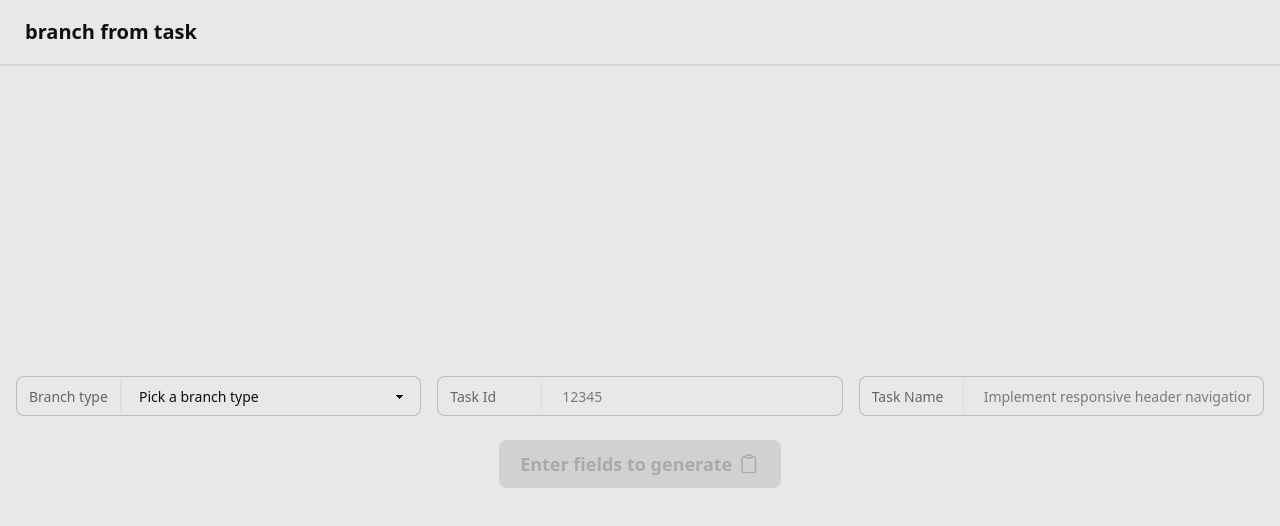
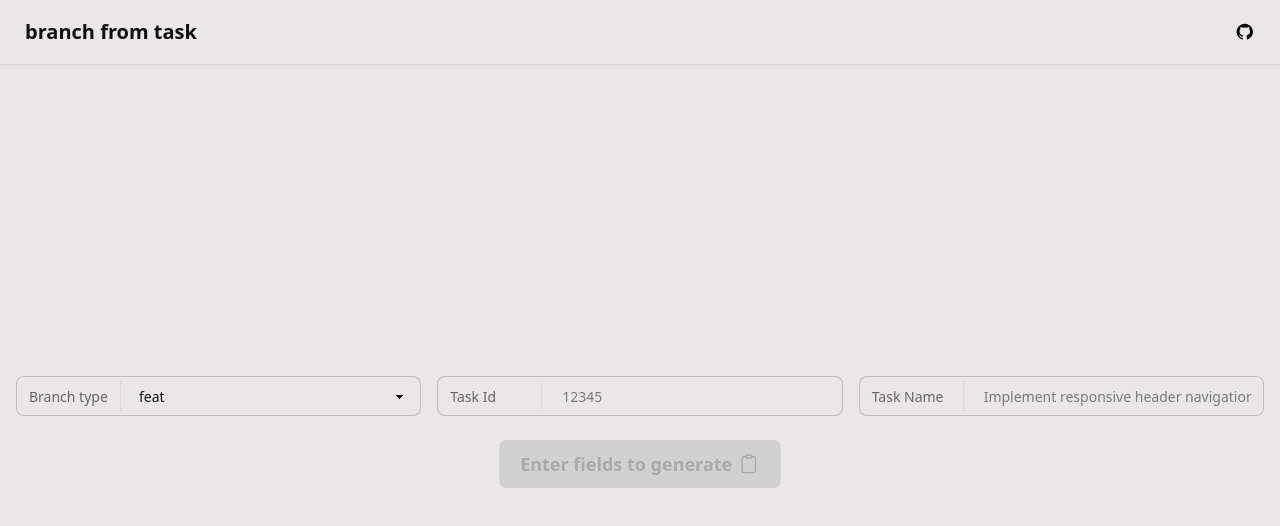
Before and after one commit to mathisvester/branch-from-task, an Angular app: page / in a window 1280 px wide. Shown: the top 526 px of the page. Built offline with nearby package versions, Linux system fonts and the light colour scheme.

Commit message:
feat: add repository link to navbar

```diff
--- a/src/app/app.component.html
+++ b/src/app/app.component.html
@@ -1,5 +1,8 @@
-<div class="navbar bg-base-100 shadow-sm">
+<div class="navbar bg-base-100 shadow-sm justify-between gap-4">
   <a class="btn btn-ghost text-xl">branch from task</a>
+  <a class="btn btn-link" href="https://github.com/mathisvester/branch-from-task" target="_blank" rel="noopener">
+    <svg viewBox="0 0 24 24" class="size-[1.4em]"><path fill-rule="evenodd" clip-rule="evenodd" d="M12 2C6.477 2 2 6.463 2 11.97c0 4.404 2.865 8.14 6.839 9.458.5.092.682-.216.682-.48 0-.236-.008-.864-.013-1.695-2.782.602-3.369-1.337-3.369-1.337-.454-1.151-1.11-1.458-1.11-1.458-.908-.618.069-.606.069-.606 1.003.07 1.531 1.027 1.531 1.027.892 1.524 2.341 1.084 2.91.828.092-.643.35-1.083.636-1.332-2.22-.251-4.555-1.107-4.555-4.927 0-1.088.39-1.979 1.029-2.675-.103-.252-.446-1.266.098-2.638 0 0 .84-.268 2.75 1.022A9.607 9.607 0 0 1 12 6.82c.85.004 1.705.114 2.504.336 1.909-1.29 2.747-1.022 2.747-1.022.546 1.372.202 2.386.1 2.638.64.696 1.028 1.587 1.028 2.675 0 3.83-2.339 4.673-4.566 4.92.359.307.678.915.678 1.846 0 1.332-.012 2.407-.012 2.734 0 .267.18.577.688.48 3.97-1.32 6.833-5.054 6.833-9.458C22 6.463 17.522 2 12 2Z"></path></svg>
+  </a>
 </div>
 <main class="p-4 flex flex-col justify-center grow-1">
   <form #branchForm="ngForm">
@@ -24,7 +27,8 @@
       </label>
     </div>
     <div class="flex justify-center">
-      <button class="btn btn-lg btn-accent flex justify-between max-w-full" [disabled]="!branchForm.valid" [cdkCopyToClipboard]="branchName()">
+      <div class="tooltip max-w-full" data-tip="Click to copy">
+        <button class="btn btn-lg btn-accent flex justify-between max-w-full" [disabled]="!branchForm.valid" (click)="copyBranchName()">
           <span class="overflow-hidden text-ellipsis text-nowrap">{{ branchForm.valid ? branchName() : 'Enter fields to generate' }}</span>
           <svg xmlns="http://www.w3.org/2000/svg" fill="none" viewBox="0 0 24 24" stroke-width="1.5" stroke="currentColor"
             class="size-[1.2em] shrink-0">
@@ -33,5 +37,14 @@
           </svg>
         </button>
       </div>
+    </div>
   </form>
+
+  @if (showToast()) {
+    <div class="toast toast-end">
+      <div class="alert alert-success">
+        <span>Branch name copied!</span>
+      </div>
+    </div>
+  }
 </main>
--- a/src/app/app.component.ts
+++ b/src/app/app.component.ts
@@ -1,7 +1,7 @@
-import { Component, computed, model } from '@angular/core';
+import { Component, computed, inject, model, signal } from '@angular/core';
 import { FormsModule } from '@angular/forms';
 import { branchTypes } from './branch-types';
-import { ClipboardModule } from '@angular/cdk/clipboard';
+import { Clipboard, ClipboardModule } from '@angular/cdk/clipboard';
 
 @Component({
   selector: 'app-root',
@@ -10,11 +10,23 @@ import { ClipboardModule } from '@angular/cdk/clipboard';
   styleUrl: './app.component.css'
 })
 export class AppComponent {
-  protected readonly branchType = model<string | null>(null);
+  private readonly clipboard = inject(Clipboard);
+
+  protected readonly branchType = model<string>('feat');
   protected readonly branchTypeOptions = Array.from(branchTypes.keys());
   protected readonly taskId = model<string>('');
   protected readonly taskName = model<string>('');
   protected readonly branchName = computed(() => {
-    return `${this.branchType() ?? ''}/${this.taskId()}-${this.taskName().toLowerCase().replace(/\s+/g, '-')}`
+    return `${this.branchType()}/${this.taskId()}-${this.taskName().toLowerCase().replace(/\s+/g, '-')}`
   });
+  protected readonly showToast = signal(false);
+
+  protected copyBranchName(): void {
+    this.clipboard.copy(this.branchName());
+    this.showToast.set(true);
+
+    setTimeout(() => {
+      this.showToast.set(false);
+    }, 2000);
+  }
 }
```
Lines whose indentation alone changed are shown as unchanged.
